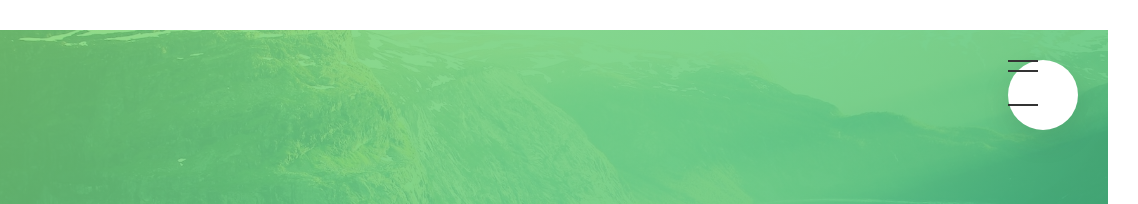
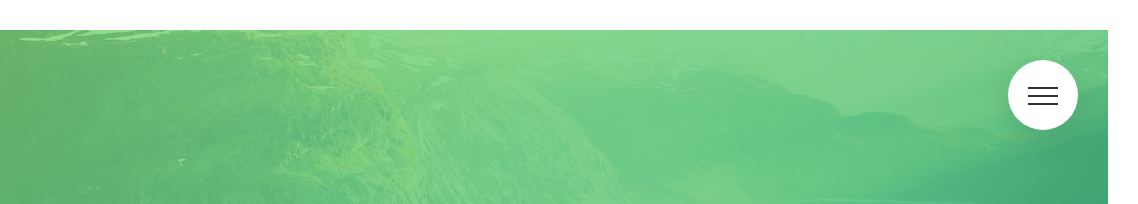
Before and after one commit to WiliTheSParrow/UdemyCourse_Natours, a website: page index.html in a window 1280 px wide. Shown: the top 204 px of the page, 142-1280 px from the left. Drawn offline with Linux system fonts and the light colour scheme.

Commit message:
natours navigation: sandwitch btn finished cont with hover effect

```diff
--- a/sass/layout/_navigation.scss
+++ b/sass/layout/_navigation.scss
@@ -12,7 +12,8 @@
         right: 6rem;
         border-radius: 50%;
         z-index: 2000;
-        box-shadow: 0 1rem 3rem rgba($color-black, .1)
+        box-shadow: 0 1rem 3rem rgba($color-black, .1);
+        text-align: center;
     }
 
     &__background {
@@ -99,6 +100,9 @@
     //ICON
 
     &__icon {
+        //Parent element
+        position: relative;
+        margin-top: 3.5rem;
 
         &,
         &::before,
@@ -107,11 +111,22 @@
             height: 2px;
             background-color: $color-grey-dark-3;
             display: inline-block;
+
         }
 
         &::before,
         &::after {
             content: "";
+            position: absolute;
+            left: 0;
+        }
+
+        &::before {
+            top: -.8rem;
+        }
+
+        &::after {
+            top: .8rem;
         }
     }
 }
```
Also changed, not shown: sass/main.css, 1 other file.
